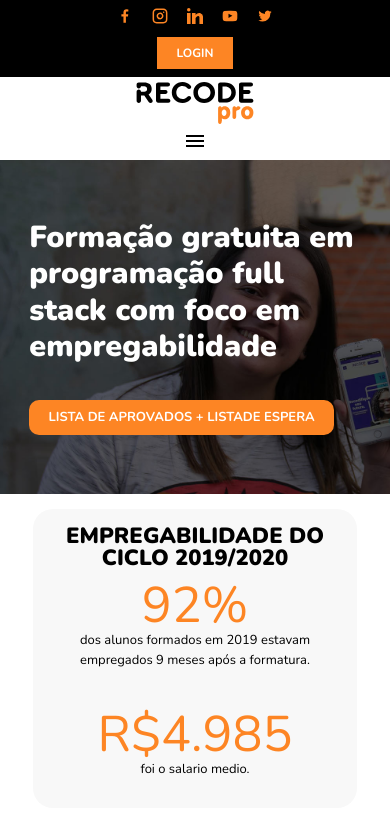
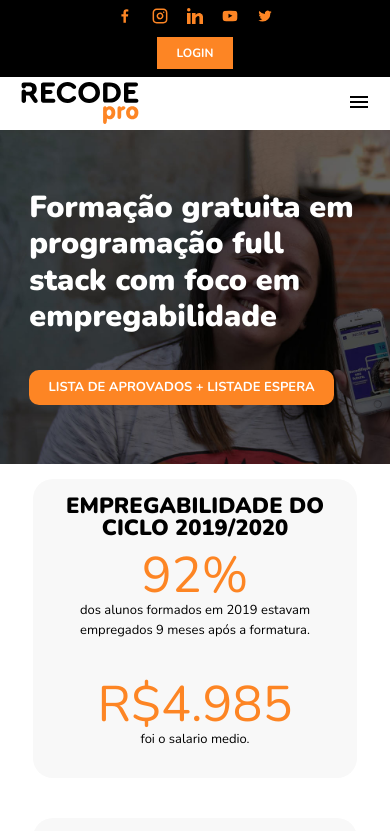
Before and after one commit to WillianStephano/RecodePro-Clone, a plain HTML site: page index.html in a window 390 px wide. Shown: the top 831 px of the page. Drawn offline with nearby package versions, Linux system fonts and the light colour scheme.

Commit message:
Reposicionamento de toggle menu em dispositivos mobile

```diff
--- a/CSS/responsivo.css
+++ b/CSS/responsivo.css
@@ -17,6 +17,14 @@
 
    .cabecalho_principal .container{
       flex-direction: column;
+      width: 100%;
+   }
+
+   .logo{
+      display: flex;
+      align-items: center;
+      justify-content: space-between;
+      width: 90%;
    }
 
    .menu-cabecalho_principal{
--- a/index.html
+++ b/index.html
@@ -38,11 +38,12 @@
          <div class="container">
             <div class="logo">
                <img class="img_logo_cabecalho" src="Conteudo/recode_pro-logo-1.svg" alt="">
+
+               <div class="bt_toggle_menu">
+                  <img src="Conteudo/menu_black_24dp.svg" alt="" srcset="">
+                </div>
             </div>
 
-            <div class="bt_toggle_menu">
-              <img src="Conteudo/menu_black_24dp.svg" alt="" srcset="">
-            </div>
 
             <nav class="menu-cabecalho_principal">
                <ul class="menu-lista">
```
